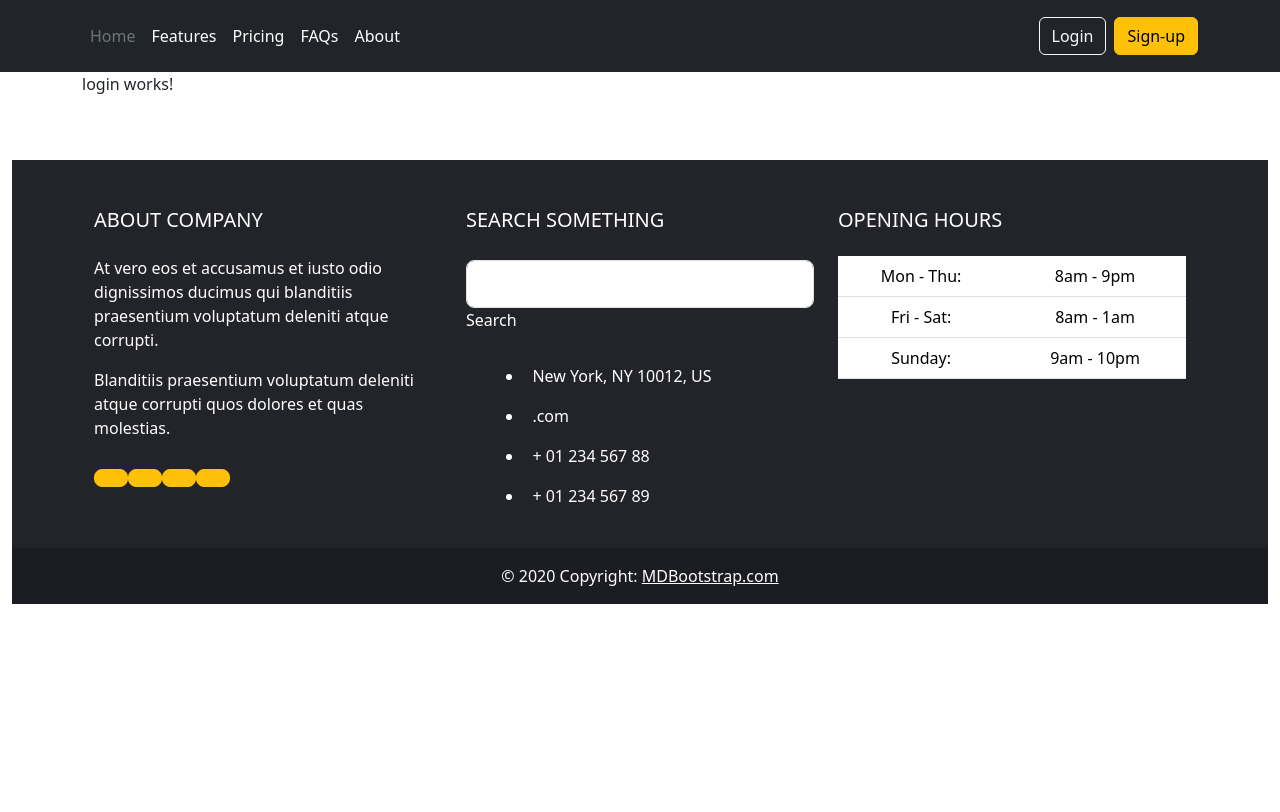
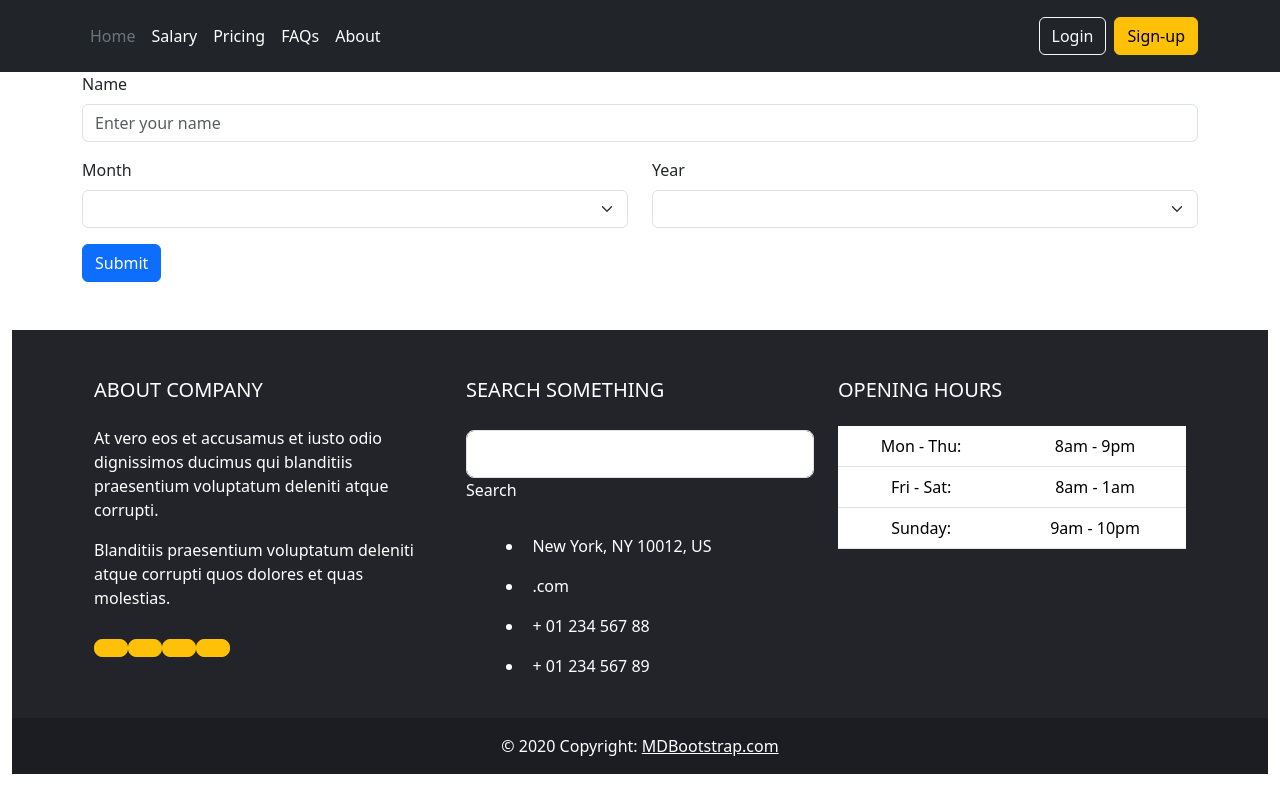
Before and after one commit to Girgisnasim/HrManagementSystem, an Angular app: page /Salary in a window 1280 px wide. Before the commit this address led to /. Shown: the top 812 px of the page. Built offline with nearby package versions, Linux system fonts and the light colour scheme.

Commit message:
Create componet empSalary and make services for Api Data

```diff
--- /dev/null
+++ b/src/app/Components/emp-salary/emp-salary.component.html
@@ -0,0 +1,67 @@
+<form [formGroup]="myForm">
+    <div class="mb-3">
+        <label for="name" class="form-label">Name</label>
+        <input type="text" formControlName="FullName" class="form-control" id="name" name="name"
+            placeholder="Enter your name">
+    </div>
+    <div class="row">
+        <div class="col-md-6">
+            <label for="month" class="form-label">Month</label>
+            <select class="form-select" id="month" name="month" formControlName="Month">
+                <option selected disabled>Select Month</option>
+                @for (item of months; track item.name ) {
+                <option value="{{item.number}}">{{item.name}}</option>
+                }
+            </select>
+        </div>
+        <div class="col-md-6">
+            <label for="year" class="form-label">Year</label>
+            <select class="form-select" id="year" formControlName="Year" name="year">
+                <option selected disabled>Select Year</option>
+                @for (item of years; track item.toFixed) {
+                <option value="{{item}}">{{item}}</option>
+                }
+            </select>
+        </div>
+    </div>
+    <button type="submit" class="btn btn-primary mt-3" (click)="getdata()">Submit</button>
+</form>
+
+@if (EmployeeData != undefined) {
+<div class="container mt-5">
+    <h2>Employee Table</h2>
+    <table class="table">
+        <thead>
+            <tr>
+                <th>Name</th>
+                <th>Department Name</th>
+                <th>Absence Days</th>
+                <th>Attendance Days</th>
+                <th>Bonus Hours</th>
+                <th>Late Hours</th>
+                <th>Total Bonus</th>
+                <th>Total Discount</th>
+                <th>Final Salary</th>
+
+            </tr>
+        </thead>
+        <tbody>
+
+            <tr>
+                <td>{{EmployeeData.name}}</td>
+                <td>{{EmployeeData.departmentName}}</td>
+                <td>{{EmployeeData.absenceDays}}</td>
+                <td>{{EmployeeData.attendanceDays}}</td>
+                <td>{{EmployeeData.bounsHours}}</td>
+                <td>{{EmployeeData.lateHours}}</td>
+                <td>{{EmployeeData.totalBouns}}</td>
+                <td>{{EmployeeData.totalDiscount}}</td>
+                <td>{{EmployeeData.finalSalary}}</td>
+
+            </tr>
+
+        </tbody>
+
+    </table>
+</div>
+}
--- /dev/null
+++ b/src/app/Components/emp-salary/emp-salary.component.ts
@@ -0,0 +1,67 @@
+import { HttpClientModule } from '@angular/common/http';
+import { Component } from '@angular/core';
+import { FormControl, FormGroup, FormsModule, ReactiveFormsModule, Validators } from '@angular/forms';
+import { EmployeeSalaryService } from '../../Services/employee-salary.service';
+
+@Component({
+  selector: 'app-emp-salary',
+  standalone: true,
+  imports: [
+    FormsModule,
+    ReactiveFormsModule,
+    HttpClientModule,
+
+  ],
+  providers:[EmployeeSalaryService],
+  templateUrl: './emp-salary.component.html',
+  styleUrl: './emp-salary.component.css'
+})
+export class EmpSalaryComponent {
+  years: number[];
+  months: { name: string, number: number }[];
+  EmployeeData:any;
+
+
+  constructor(private  service : EmployeeSalaryService) {
+    this.years = [];
+    for (let i = 2008; i <= 2024; i++) {
+      this.years.push(i);
+    }
+    this.months = [
+      { name: 'January', number: 1 },
+      { name: 'February', number: 2 },
+      { name: 'March', number: 3 },
+      { name: 'April', number: 4 },
+      { name: 'May', number: 5 },
+      { name: 'June', number: 6 },
+      { name: 'July', number: 7 },
+      { name: 'August', number: 8 },
+      { name: 'September', number: 9 },
+      { name: 'October', number: 10 },
+      { name: 'November', number: 11 },
+      { name: 'December', number: 12 }
+    ];
+  }
+
+  myForm=new FormGroup({
+    FullName:new FormControl('',[Validators.required, Validators.minLength(3),Validators.maxLength(15)]),
+    Month:new FormControl('',[Validators.required]),
+    Year:new FormControl('',[Validators.required]),
+  });
+
+  get validName(){
+    return this.myForm.controls.FullName.valid;
+  }
+  get validMonth(){
+    return this.myForm.controls.Month.valid;
+  }
+  get validYear(){
+    return this.myForm.controls.Year.valid;
+  }
+
+  getdata(){
+    if(this.validName && this.validMonth &&this.validYear){
+      console.log(this.service.GetEmployeeSalary(this.myForm.value.FullName,this.myForm.value.Month,this.myForm.value.Year).subscribe((data) =>{console.log(data),this.EmployeeData=data},(err)=>{console.log(err)}));
+      }
+  }
+}
--- a/src/app/Components/header/header.component.html
+++ b/src/app/Components/header/header.component.html
@@ -4,7 +4,7 @@
 
             <ul class="nav col-12 col-lg-auto me-lg-auto mb-2 justify-content-center mb-md-0">
                 <li><a href="#" class="nav-link px-2 text-secondary">Home</a></li>
-                <li><a href="#" class="nav-link px-2 text-white">Features</a></li>
+                <li><a routerLinkActiveOptions="{exact:true}"  routerLink="/Salary" class="nav-link px-2 text-white">Salary</a></li>
                 <li><a href="#" class="nav-link px-2 text-white">Pricing</a></li>
                 <li><a href="#" class="nav-link px-2 text-white">FAQs</a></li>
                 <li><a href="#" class="nav-link px-2 text-white">About</a></li>
--- /dev/null
+++ b/src/app/Services/employee-salary.service.ts
@@ -0,0 +1,18 @@
+import { HttpClient } from '@angular/common/http';
+import { Injectable } from '@angular/core';
+
+@Injectable({
+  providedIn: 'root'
+})
+export class EmployeeSalaryService {
+
+  constructor(private HrClient:HttpClient) {
+
+  }
+  DataUrl=""
+  GetEmployeeSalary(name:any,month:any,year:any){
+    // this.DataUrl="http://localhost:5001/api/EmployeeAttend/John?month=3&year=2024";
+    this.DataUrl="http://localhost:5001/api/EmployeeAttend/"+name + "?month="+month+"&year="+year;
+    return this.HrClient.get(this.DataUrl);
+  }
+}
--- a/src/app/app.component.html
+++ b/src/app/app.component.html
@@ -1,10 +1,10 @@
-<!-- <router-outlet></router-outlet> -->
 <app-header></app-header>
 
 <div class="container">
     <div class="row">
         <div class="col">
-            <app-login class="h-100vh"></app-login>
+            <!-- <app-login class="h-100vh"></app-login> -->
+            <router-outlet></router-outlet>
         </div>
     </div>
 </div>
--- a/src/app/app.routes.ts
+++ b/src/app/app.routes.ts
@@ -1,9 +1,9 @@
 import { Routes } from '@angular/router';
+import { EmpSalaryComponent } from './Components/emp-salary/emp-salary.component';
 
 export const routes: Routes = [
-    // { path: '', redirectTo: '/home', pathMatch: 'full' },
-    // { path: 'home', loadChildren: './home/home.module#HomeModule' },
-    // { path: 'employees', loadChildren: './employees/employees.module#EmployeesModule' },
+    { path: '', redirectTo: '/home', pathMatch: 'full' },
+    {path:"Salary",component:EmpSalaryComponent},    // { path: 'employees', loadChildren: './employees/employees.module#EmployeesModule' },
     // { path: 'projects', loadChildren: './projects/projects.module#ProjectsModule' },
     // { path: 'projects/:id', loadChildren: './projects/projects.module#ProjectsModule' },
     // { path: 'projects/:id/tasks', loadChildren: './tasks/tasks.module#TasksModule' },
```
Also changed, not shown: src/app/app.component.ts (+6 -1 lines), src/app/Components/emp-salary/emp-salary.component.css (added), 2 other files (tests, documents, lock files or other folders).
